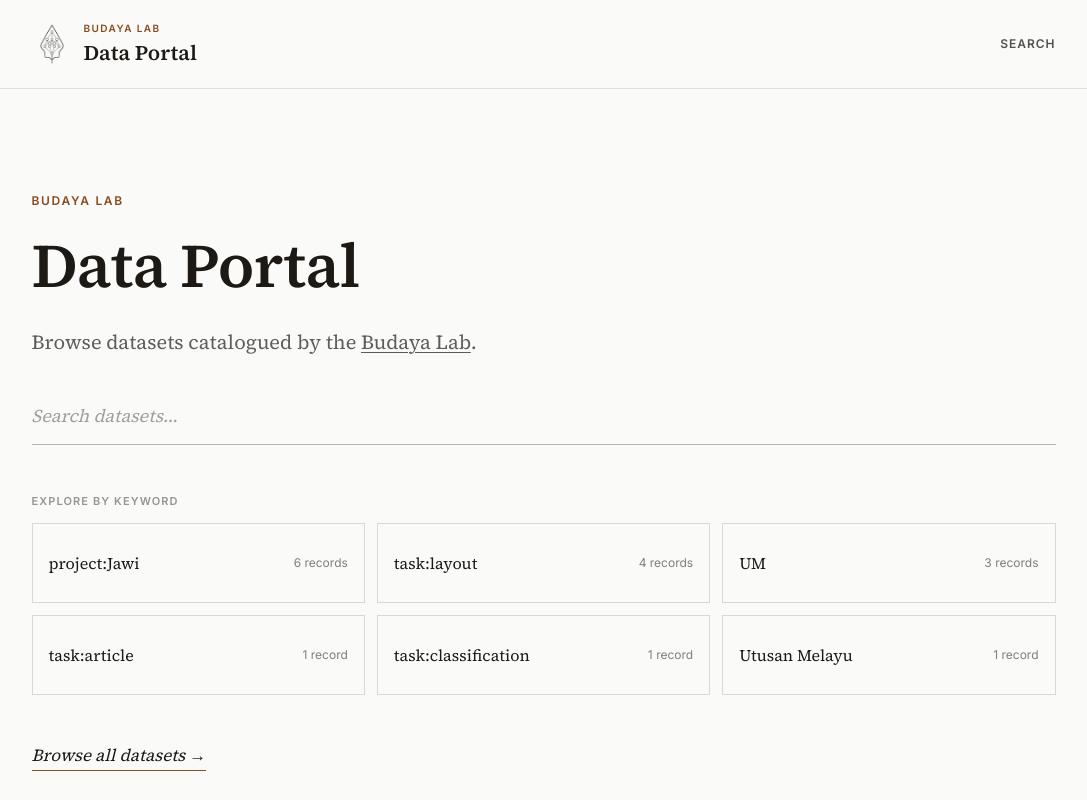
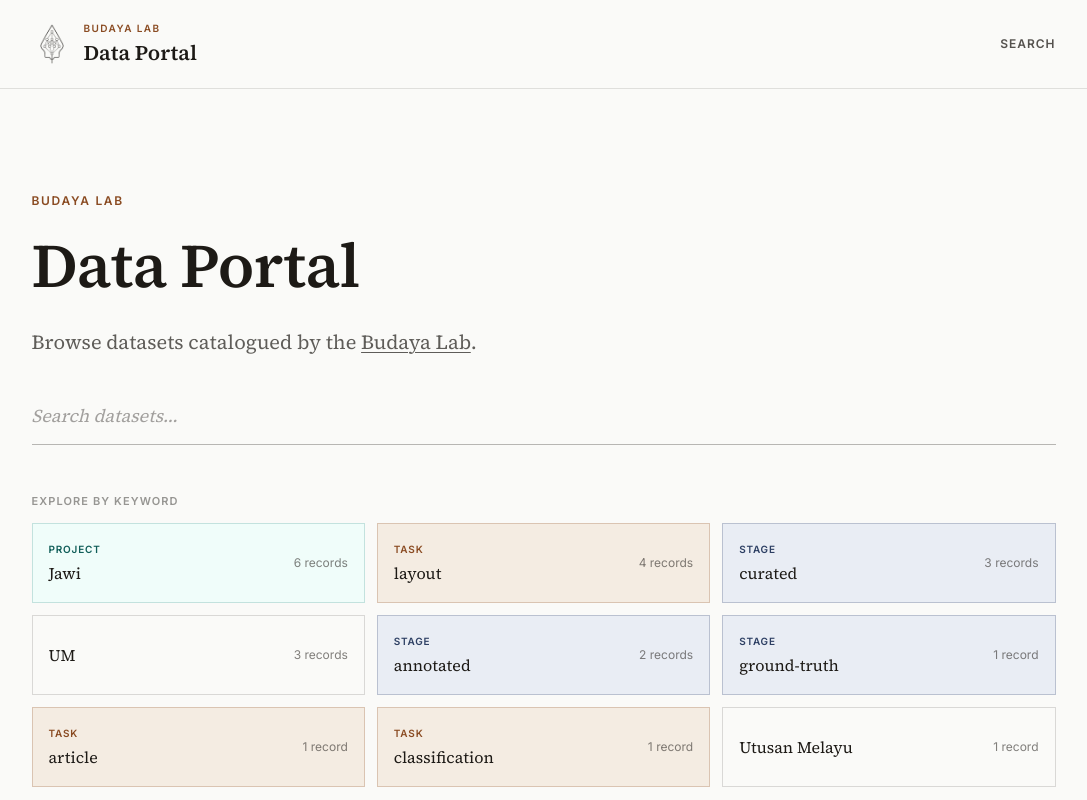
Before and after one commit to budaya-lab/data-portal, a Next.js app: page / in a window 1280 px wide. Shown: the top 800 px of the page, without its empty margins (89-1176 px from the left). Built offline with nearby package versions, Linux system fonts and the light colour scheme.

Commit message:
feat(home): style structured keyword cards

```diff
--- a/lib/datasets.ts
+++ b/lib/datasets.ts
@@ -298,20 +298,44 @@ export function resourceLabel(r: Resource): string {
   return r.name || `Download ${r.format}`;
 }
 
-// Derive keyword cards and record counts from subject keywords, excluding stages.
-export type KeywordCount = { keyword: string; count: number };
+export type StructuredKeywordKind = "task" | "stage" | "project";
+export type KeywordPresentation = {
+  label: string;
+  kind?: StructuredKeywordKind;
+};
+
+export function keywordPresentation(keyword: string): KeywordPresentation {
+  for (const kind of ["task", "stage", "project"] as const) {
+    const prefix = `${kind}:`;
+    if (keyword.startsWith(prefix)) {
+      return { label: keyword.slice(prefix.length), kind };
+    }
+  }
+  return { label: keyword };
+}
+
+// Derive keyword cards and record counts from all catalogue keywords.
+export type KeywordCount = {
+  keyword: string;
+  count: number;
+  kind?: StructuredKeywordKind;
+};
 
 export function keywordCounts(datasets: Dataset[]): KeywordCount[] {
   const counts = new Map<string, KeywordCount>();
   for (const dataset of datasets) {
     const seen = new Set<string>();
-    for (const keyword of subjectKeywords(dataset)) {
+    for (const keyword of dataset.keywords ?? []) {
       const key = keyword.toLowerCase();
       if (seen.has(key)) continue;
       seen.add(key);
       const existing = counts.get(key);
-      if (existing) existing.count += 1;
-      else counts.set(key, { keyword, count: 1 });
+      if (existing) {
+        existing.count += 1;
+      } else {
+        const { kind } = keywordPresentation(keyword);
+        counts.set(key, { keyword, count: 1, ...(kind && { kind }) });
+      }
     }
   }
   return Array.from(counts.values()).sort(
--- a/pages/index.tsx
+++ b/pages/index.tsx
@@ -2,8 +2,31 @@ import Head from "next/head";
 import Link from "next/link";
 import { useRouter } from "next/router";
 import { useState } from "react";
-import { type KeywordCount, keywordCounts } from "../lib/datasets";
+import {
+  type KeywordCount,
+  keywordCounts,
+  keywordPresentation,
+  type StructuredKeywordKind,
+} from "../lib/datasets";
 import { provider } from "../lib/providers";
+
+const keywordCardStyles: Record<StructuredKeywordKind, string> = {
+  task: "border-accent/25 bg-accent-soft/60 hover:border-accent/50",
+  stage: "border-indigo/25 bg-indigo-soft/70 hover:border-indigo/50",
+  project: "border-teal-700/20 bg-teal-50 hover:border-teal-700/50",
+};
+
+const keywordKindStyles: Record<StructuredKeywordKind, string> = {
+  task: "text-accent",
+  stage: "text-indigo",
+  project: "text-teal-800",
+};
+
+const keywordKindLabels: Record<StructuredKeywordKind, string> = {
+  task: "Task",
+  stage: "Stage",
+  project: "Project",
+};
 
 // Keyword cards are derived from the portal's dataset metadata at build time.
 export async function getStaticProps() {
@@ -76,20 +99,36 @@ export default function Home({ keywords }: { keywords: KeywordCount[] }) {
               Explore by keyword
             </h2>
             <div className="grid grid-cols-1 gap-3 sm:grid-cols-2 lg:grid-cols-3">
-              {keywords.map(({ keyword, count }) => (
+              {keywords.map(({ keyword, count, kind }) => {
+                const { label } = keywordPresentation(keyword);
+                return (
                   <Link
                     key={keyword}
                     href={`/search?q=${encodeURIComponent(keyword)}`}
-                  className="flex min-h-20 items-center justify-between gap-4 border border-ink/15 px-4 py-3 text-ink no-underline transition-colors hover:border-accent hover:bg-cream-panel focus-visible:outline focus-visible:outline-2 focus-visible:outline-offset-2 focus-visible:outline-accent"
+                    className={`flex min-h-20 items-center justify-between gap-4 border px-4 py-3 text-ink no-underline transition-colors focus-visible:outline focus-visible:outline-2 focus-visible:outline-offset-2 focus-visible:outline-accent ${
+                      kind
+                        ? keywordCardStyles[kind]
+                        : "border-ink/15 hover:border-accent hover:bg-cream-panel"
+                    }`}
                   >
+                    <span className="min-w-0">
+                      {kind && (
+                        <span
+                          className={`mb-1 block font-sans text-[10px] font-semibold uppercase tracking-[0.08em] ${keywordKindStyles[kind]}`}
+                        >
+                          {keywordKindLabels[kind]}
+                        </span>
+                      )}
                       <span className="font-serif text-base font-medium">
-                    {keyword}
+                        {label}
+                      </span>
                     </span>
                     <span className="shrink-0 font-sans text-xs text-ink/55">
                       {count} {count === 1 ? "record" : "records"}
                     </span>
                   </Link>
-              ))}
+                );
+              })}
             </div>
           </section>
         )}
```
Also changed, not shown: 1 other file (tests, documents, lock files or other folders). Lines whose indentation alone changed are shown as unchanged.
